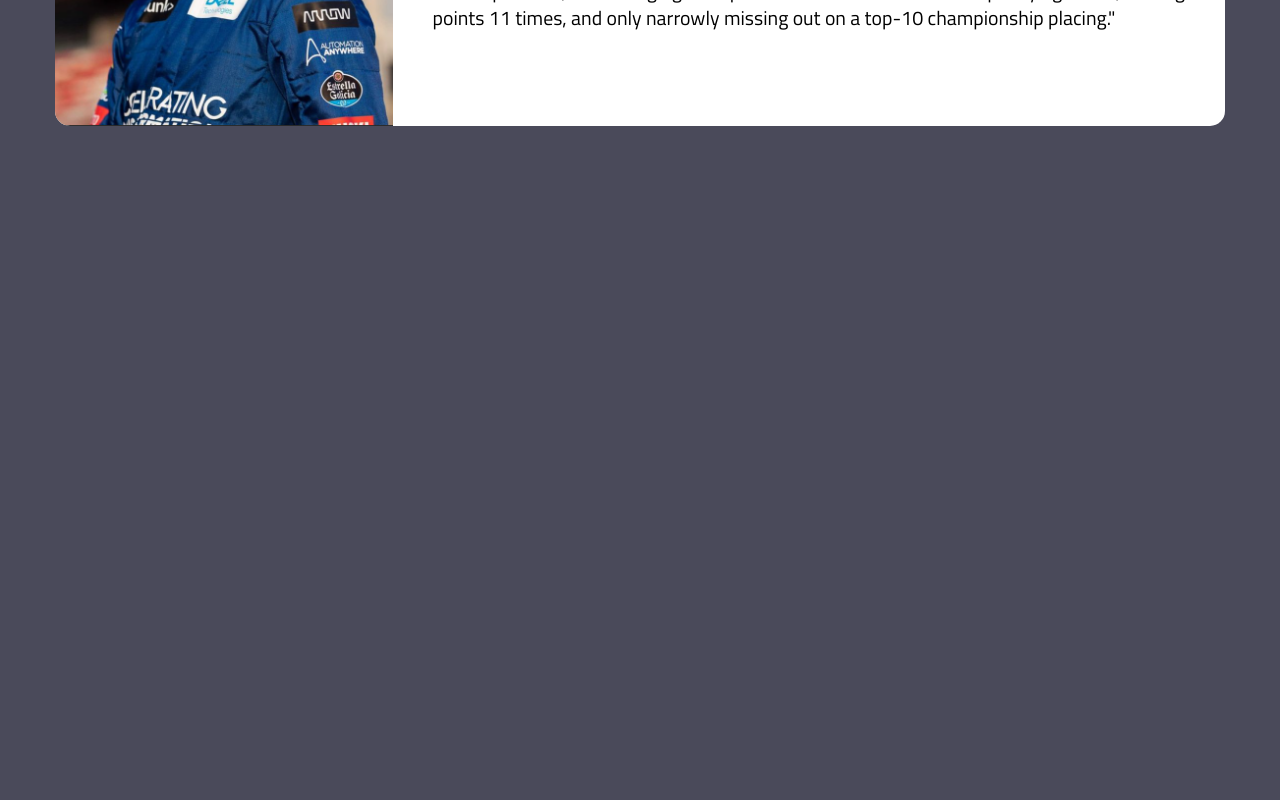
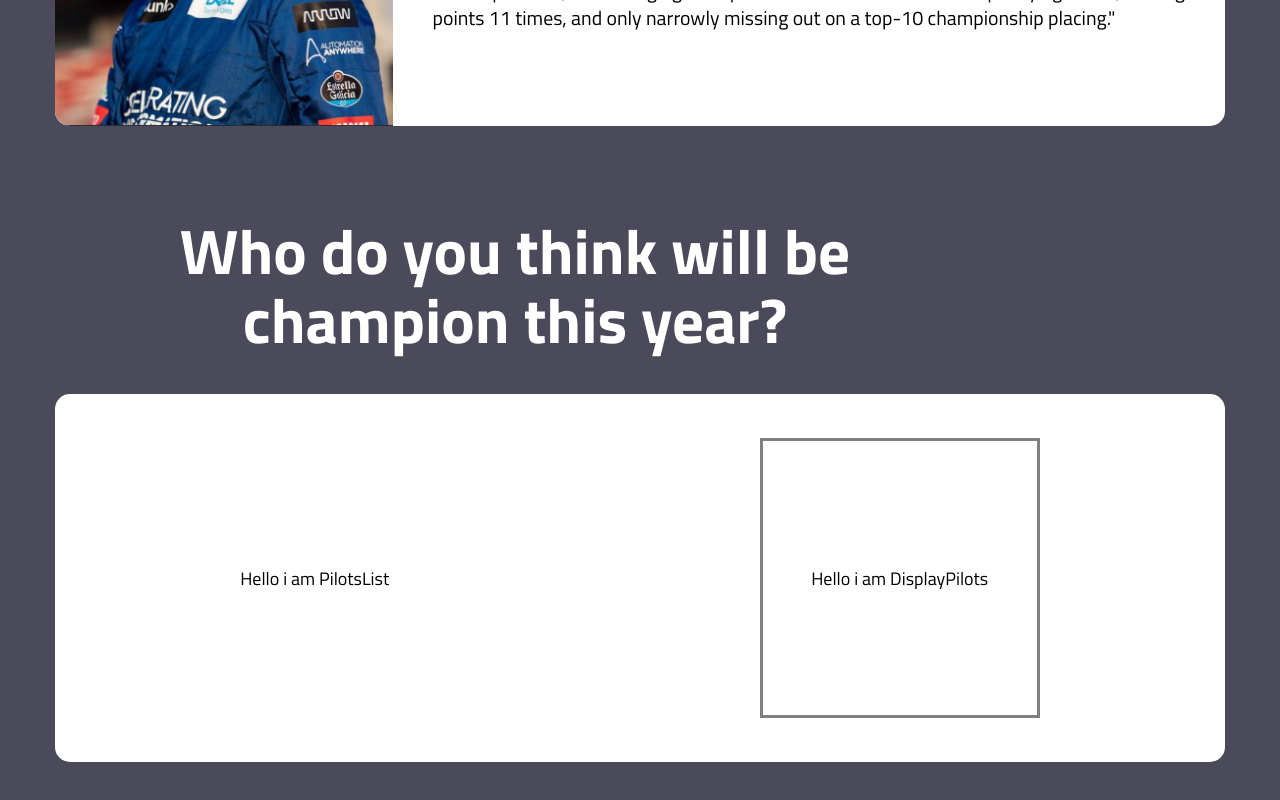
Before and after one commit to yormanamaro/Pilot-F1-2023, a React (Create React App) app: page / in a window 1280 px wide. Shown: the part 2183-2983 px from the top of the page. Before the commit the page ends 2359 px from the top, so only its background shows below. Built offline with nearby package versions, Linux system fonts and the light colour scheme.

Commit message:
Starting work with the display pilot component

```diff
--- a/src/App.jsx
+++ b/src/App.jsx
@@ -9,9 +9,14 @@ function App() {
 
   const [currentPilots, setCurrentPilots] = useState('');
 
+  const onClickListpilots = (pilot) => {
+    setCurrentPilots(pilot);
+  }
+
   return (
     <div className='App'>
       <h1 className='title'>My list of favorite formula one drivers</h1>
+
       <Pilots
         imgPilot='fernandoAlonso'
         name='Fernando Alonso'
@@ -42,6 +47,22 @@ function App() {
         country='United Kingdom'
         team='McLaren Formula 1 Team'
         review='Paired with the highly-rated – and far more experienced – Carlos Sainz, his rookie season was impressive, Norris edging the Spaniard in their head-to-head qualifying battle, scoring points 11 times, and only narrowly missing out on a top-10 championship placing.' />
+
+        <div>
+
+          <h1 className='title'>Who do you think will be champion this year?</h1>
+          <div className='containerChampions'>
+
+            <PilotsList
+              pilot={currentPilots}
+              onPilotClick={onClickListpilots}
+            />
+
+            <DisplayPilots pilot={currentPilots} />
+
+          </div>
+
+        </div>
     </div>
   );
 };
--- a/src/components/DisplayPilots/DisplayPilots.jsx
+++ b/src/components/DisplayPilots/DisplayPilots.jsx
@@ -1,8 +1,9 @@
 import React from 'react'
+import s from './style.module.css'
 
-const DisplayPilots = () => {
+const DisplayPilots = (props) => {
   return (
-    <div>
+    <div className={s.container}>
       Hello i am DisplayPilots
     </div>
   )
--- a/src/components/DisplayPilots/style.module.css
+++ b/src/components/DisplayPilots/style.module.css
@@ -0,0 +1,8 @@
+.container {
+    height: 280px;
+    width: 280px;
+    border: solid 3px grey;
+    display: flex;
+    justify-content: center;
+    align-items: center;
+}
--- a/src/global.css
+++ b/src/global.css
@@ -39,6 +39,14 @@ html, body {
   text-align: center;
 }
 
-.container-Champioships {
+.containerChampions {
+  background-color: var(--white);
+  width: 1170px;
+  height: 368px;
+  margin: 10px 10px 50px;
   display: flex;
+  align-items: center;
+  justify-content:space-around;
+  box-shadow: 0 3px 13px 1px rgb(0, 0, 0 / 9%);
+  border-radius: 15px;
 }
```
